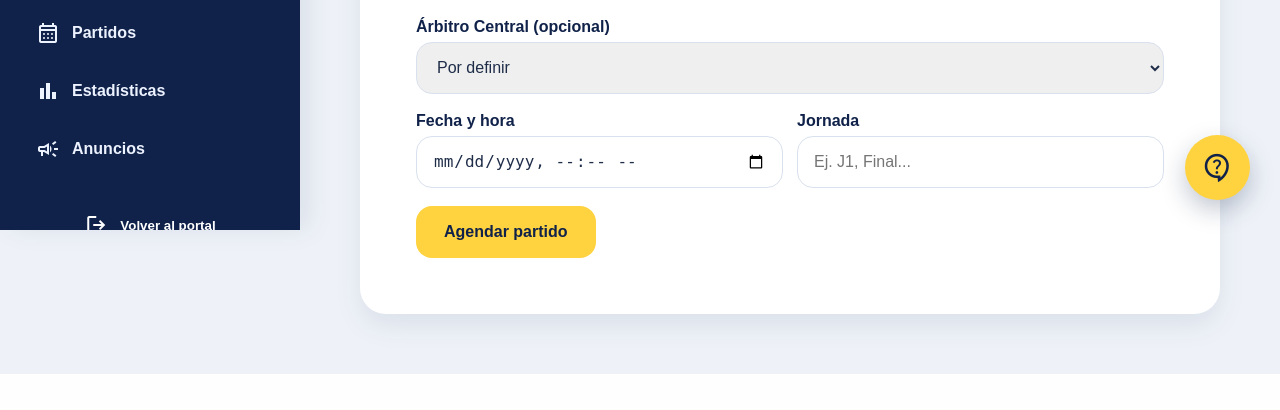
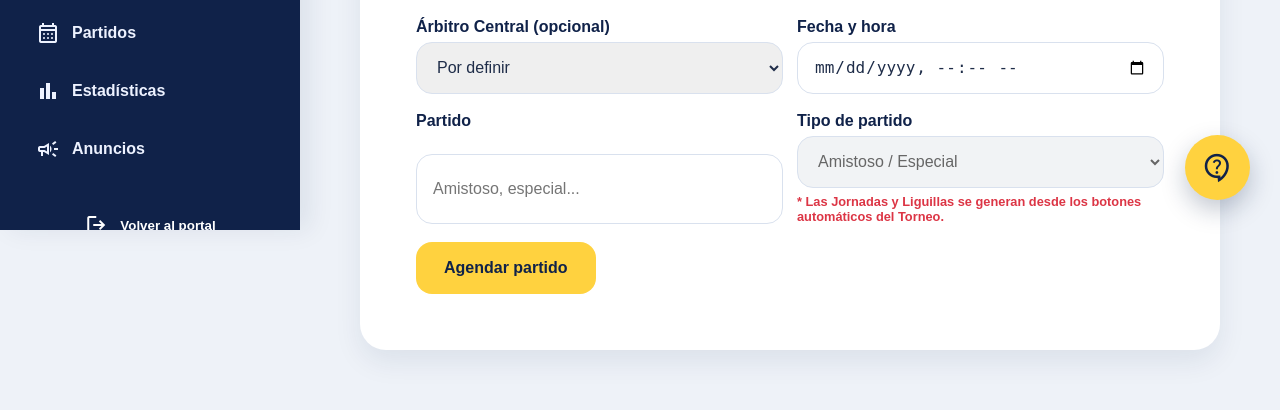
Before and after one commit to KSinloop/soccerpremier_app1, a Flask app: page /admin/partidos/nuevo in a window 1280 px wide. Shown: the part 570-980 px from the top of the page. Before the commit the page ends 944 px from the top, so only its background shows below. Run offline with Flask 3, Linux system fonts and the light colour scheme; data that the repository does not hold is empty; some libraries are stand-ins or nearby versions.

Commit message:
Automatización de las jornadas completada, cambios a la base de datos por los cambios version nueva 1.6

```diff
--- a/routes/admin.py
+++ b/routes/admin.py
@@ -1,6 +1,6 @@
 import os
 from werkzeug.utils import secure_filename
-from datetime import datetime, date as date_type
+from datetime import datetime, date as date_type, timedelta
 from flask import Blueprint, jsonify, request, render_template, redirect, url_for, flash
 from flask_login import login_required, current_user
 from db import db
@@ -40,7 +40,6 @@ def vista_dashboard():
     partidos_programados = len(db.session.execute(db.select(Partido).where(Partido.estado=='Programado')).scalars().all())
     anuncios_activos = len(db.session.execute(db.select(Anuncio)).scalars().all())
 
-    # Traemos los movimientos para el dashboard
     movimientos_recientes = db.session.execute(
         db.select(LogMovimiento).order_by(LogMovimiento.fecha.desc()).limit(7)
     ).scalars().all()
@@ -101,10 +100,30 @@ def vista_canchas_admin():
 
 @admin_bp.get("/estadisticas")
 def vista_estadisticas_admin():
-    total_goles = db.session.scalar(db.select(func.count(Gol.id))) or 0
-    total_amarillas = db.session.scalar(db.select(func.count(Incidencia.id)).where(Incidencia.tipo == "Tarjeta Amarilla")) or 0
-    total_rojas = db.session.scalar(db.select(func.count(Incidencia.id)).where(Incidencia.tipo == "Tarjeta Roja")) or 0
+    # 1. Total Goles (Solo Fase Regular)
+    total_goles = db.session.scalar(
+        db.select(func.count(Gol.id))
+        .join(Partido, Gol.partido_id == Partido.id)
+        .where(Partido.tipo_partido == "Fase Regular")
+    ) or 0
 
+    # 2. Total Amarillas (Solo Fase Regular)
+    total_amarillas = db.session.scalar(
+        db.select(func.count(Incidencia.id))
+        .join(Partido, Incidencia.partido_id == Partido.id)
+        .where(Incidencia.tipo == "Tarjeta Amarilla")
+        .where(Partido.tipo_partido == "Fase Regular")
+    ) or 0
+
+    # 3. Total Rojas (Solo Fase Regular)
+    total_rojas = db.session.scalar(
+        db.select(func.count(Incidencia.id))
+        .join(Partido, Incidencia.partido_id == Partido.id)
+        .where(Incidencia.tipo == "Tarjeta Roja")
+        .where(Partido.tipo_partido == "Fase Regular")
+    ) or 0
+
+    # 4. Top Goleadores (Solo Fase Regular)
     top_goleadores_query = (
         db.select(
             Jugador.nombre,
@@ -113,10 +132,12 @@ def vista_estadisticas_admin():
             func.count(Gol.id).label('total_goles')
         )
         .select_from(Gol)
+        .join(Partido, Gol.partido_id == Partido.id) # <-- Conectamos con el partido
         .join(RegistroJugador, Gol.registro_jugador_id == RegistroJugador.id)
         .join(Jugador, RegistroJugador.jugador_id == Jugador.id)
         .join(Inscripcion, RegistroJugador.inscripcion_id == Inscripcion.id)
         .join(Equipo, Inscripcion.equipo_id == Equipo.id)
+        .where(Partido.tipo_partido == "Fase Regular") # <-- Filtro de blindaje
         .group_by(Jugador.id, Equipo.id)
         .order_by(func.count(Gol.id).desc())
         .limit(5)
@@ -229,7 +250,9 @@ def crear_partido():
         fecha_hora_str = request.form.get("fecha_hora")
         jornada = request.form.get("jornada")
 
-        # Convertimos el texto del formulario a un objeto de Fecha y Hora de Python
+        # NUEVO: Tipo de partido para separar Liguilla y Amistosos
+        tipo_partido = request.form.get("tipo_partido", "Fase Regular")
+
         fecha_hora_obj = datetime.strptime(fecha_hora_str, "%Y-%m-%dT%H:%M")
 
         nuevo_partido = Partido(
@@ -239,6 +262,7 @@ def crear_partido():
             cancha_id=cancha_id,
             fecha_hora=fecha_hora_obj,
             jornada=request.form.get("jornada"),
+            tipo_partido=tipo_partido,
             estado="Programado",
             arbitro_id=request.form.get("arbitro_id") if request.form.get("arbitro_id") else None
         )
@@ -246,7 +270,6 @@ def crear_partido():
         db.session.commit()
         registrar_movimiento('Partidos', f'Partido programado ID: {nuevo_partido.id}')
 
-        # Generar pagos de arbitraje automáticamente al crear el partido
         pago_arb_1 = PagoArbitraje(
             partido_id=nuevo_partido.id,
             inscripcion_id=int(inscripcion_1_id),
@@ -273,7 +296,6 @@ def crear_partido():
     arbitros = db.session.execute(db.select(Arbitro).where(Arbitro.estado == "Activo")).scalars().all()
 
     return render_template("admin/form_partido.html", torneos=torneos, canchas=canchas, inscripciones=inscripciones, arbitros=arbitros)
-
 
 
 # ==========================================
@@ -393,10 +415,12 @@ def editar_partido(id):
             flash("Error: Un equipo no puede jugar contra sí mismo.", "error")
             return redirect(url_for('admin.editar_partido', id=id))
 
-        # Si no seleccionan cancha, guardamos None
         cancha_sel = request.form.get("cancha_id")
         partido.cancha_id = cancha_sel if cancha_sel else None
         partido.jornada = request.form.get("jornada")
+
+        partido.tipo_partido = request.form.get("tipo_partido")
+
         f_hora_str = request.form.get("fecha_hora")
         if f_hora_str:
             partido.fecha_hora = datetime.strptime(f_hora_str, "%Y-%m-%dT%H:%M")
@@ -440,13 +464,9 @@ def crear_jugador():
 
         if foto and foto.filename:
             nombre_seguro = secure_filename(foto.filename)
-
             ruta_guardado = os.path.join('static', 'uploads', nombre_seguro)
-
             os.makedirs(os.path.dirname(ruta_guardado), exist_ok=True)
-
             foto.save(ruta_guardado)
-
             ruta_para_bd = f'uploads/{nombre_seguro}'
 
         nuevo_jugador = Jugador(
@@ -566,7 +586,6 @@ def gestionar_roster(id):
     if request.method == "POST":
         jugador_id = request.form.get("jugador_id")
 
-        # Validar que el jugador no pertenezca ya a otro equipo en el mismo torneo
         conflicto = db.session.execute(
             db.select(RegistroJugador)
             .join(Inscripcion)
@@ -580,14 +599,12 @@ def gestionar_roster(id):
         es_capitan_form = True if request.form.get("es_capitan") else False
 
         if es_capitan_form:
-            # 1. Buscamos si ya había algún capitán en este equipo
             capitanes_anteriores = db.session.execute(
                 db.select(RegistroJugador)
                 .where(RegistroJugador.inscripcion_id == inscripcion.id)
                 .where(RegistroJugador.es_capitan == True)
             ).scalars().all()
 
-            # 2. Le quitamos el gafete a todos los anteriores
             for capitan in capitanes_anteriores:
                 capitan.es_capitan = False
 
@@ -695,14 +712,12 @@ def resultados_partido(id):
             partido.estado = nuevo_estado
             partido.motivo_cancelacion = motivo_cancelacion or partido.motivo_cancelacion
 
-            # Auto-generar pagos de arbitraje si se cancela o reprograma
             if nuevo_estado in ("Cancelado", "Reprogramado"):
-                from datetime import date as _date
                 for insc_id in [partido.inscripcion_1_id, partido.inscripcion_2_id]:
                     pago_arb = PagoArbitraje(
                         partido_id=partido.id,
                         inscripcion_id=insc_id,
-                        fecha_pago=_date.today(),
+                        fecha_pago=date_type.today(),
                         monto=COSTO_ARBITRAJE,
                         metodo_pago="Pendiente"
                     )
@@ -713,7 +728,6 @@ def resultados_partido(id):
                 db.session.commit()
                 registrar_movimiento('Partidos', f'Estado del partido ID {partido.id} cambiado a {nuevo_estado}')
 
-        # Manejar no presentaciones
         if no_presento_1 or no_presento_2:
             partido.no_presento_1 = no_presento_1
             partido.no_presento_2 = no_presento_2
@@ -748,27 +762,21 @@ def resultados_partido(id):
 @admin_bp.route("/partidos/<int:partido_id>/eliminar_gol/<int:gol_id>", methods=["POST"])
 @login_required
 def eliminar_gol(partido_id, gol_id):
-
     gol = db.session.get(Gol, gol_id)
     if gol:
         db.session.delete(gol)
         db.session.commit()
         registrar_movimiento('Partidos', f'Se eliminó un gol del partido {partido_id}')
-
-
     return redirect(url_for('admin.resultados_partido', id=partido_id))
 
 @admin_bp.route("/partidos/<int:partido_id>/eliminar_incidencia/<int:incidencia_id>", methods=["POST"])
 @login_required
 def eliminar_incidencia(partido_id, incidencia_id):
-
     incidencia = db.session.get(Incidencia, incidencia_id)
     if incidencia:
         db.session.delete(incidencia)
         db.session.commit()
         registrar_movimiento('Partidos', f'Se eliminó una incidencia del partido {partido_id}')
-
-
     return redirect(url_for('admin.resultados_partido', id=partido_id))
 
 # -----------------------------
@@ -803,17 +811,12 @@ def pagar_inscripcion_rapido(id):
         registrar_movimiento('Adeudos', f'Inscripción ID {inscripcion.id} marcada como pagada')
     return redirect(url_for('admin.vista_adeudos_admin'))
 
-# RUTA pagar_arbitraje eliminada — el pago ahora se gestiona exclusivamente
-# desde resultados_partido.html usando la ruta pagar_arbitraje_equipo.
-
-
 @admin_bp.route("/partidos/<int:partido_id>/pagar_arbitraje_equipo/<int:inscripcion_id>", methods=["POST"])
 @login_required
 def pagar_arbitraje_equipo(partido_id, inscripcion_id):
     metodo = request.form.get("metodo_pago", "Efectivo")
     monto_ingresado = float(request.form.get("monto", 0))
 
-    # 1. Buscar el adeudo pendiente exacto de este equipo
     pago_pendiente = db.session.execute(
         db.select(PagoArbitraje)
         .where(PagoArbitraje.partido_id == partido_id)
@@ -822,26 +825,21 @@ def pagar_arbitraje_equipo(partido_id, inscripcion_id):
     ).scalars().first()
 
     if pago_pendiente:
-        from datetime import date
-        # CORRECCIÓN AQUÍ: Convertimos a float para que no choque con el formulario
         monto_original = float(pago_pendiente.monto)
 
         if monto_ingresado >= monto_original:
-            # Pagó el total (liquidó la deuda)
             pago_pendiente.metodo_pago = metodo
-            pago_pendiente.fecha_pago = date.today()
+            pago_pendiente.fecha_pago = date_type.today()
             pago_pendiente.monto = monto_ingresado
         else:
-            # Pagó solo una parte (ABONO)
             pago_pendiente.metodo_pago = metodo
-            pago_pendiente.fecha_pago = date.today()
+            pago_pendiente.fecha_pago = date_type.today()
             pago_pendiente.monto = monto_ingresado
 
-            # Creamos una NUEVA deuda por la diferencia restante
             nuevo_pendiente = PagoArbitraje(
                 partido_id=partido_id,
                 inscripcion_id=inscripcion_id,
-                fecha_pago=date.today(),
+                fecha_pago=date_type.today(),
                 monto=(monto_original - monto_ingresado),
                 metodo_pago="Pendiente"
             )
@@ -853,10 +851,119 @@ def pagar_arbitraje_equipo(partido_id, inscripcion_id):
     url_volver = request.referrer or url_for('admin.resultados_partido', id=partido_id)
     return redirect(url_volver)
 
+# =========================================
+# LIGUILLA Y CALENDARIO AUTOMÁTICO (BERGER)
+# =========================================
 
-#============
-#Liguilla
-#============
+@admin_bp.route("/torneos/<int:torneo_id>/generar_calendario", methods=["POST"])
+@login_required
+def generar_calendario(torneo_id):
+    torneo = db.session.get(Torneo, torneo_id)
+    if not torneo:
+        flash("Torneo no encontrado.", "error")
+        return redirect(url_for('admin.vista_torneos_admin'))
+
+    # 1. Validar que no se duplique la creación
+    partidos_existentes = db.session.execute(
+        db.select(Partido)
+        .where(Partido.torneo_id == torneo_id)
+        .where(Partido.tipo_partido == "Fase Regular")
+    ).scalars().first()
+    if partidos_existentes:
+        flash("El calendario de fase regular ya fue generado previamente.", "error")
+        return redirect(url_for('admin.vista_torneos_admin'))
+
+    inscripciones = db.session.execute(
+        db.select(Inscripcion).where(Inscripcion.torneo_id == torneo_id)
+    ).scalars().all()
+
+    if len(inscripciones) < 3:
+        flash("Se necesitan al menos 3 equipos inscritos para generar un calendario de todos contra todos.", "error")
+        return redirect(url_for('admin.vista_torneos_admin'))
+
+    # 2. Configurar Equipos y el "Descanso" si son impares
+    equipos = [insc.id for insc in inscripciones]
+    if len(equipos) % 2 != 0:
+        equipos.append(None) # None actuará como el equipo "Descanso"
+
+    n = len(equipos)
+    total_jornadas = n - 1
+    partidos_por_jornada = n // 2
+
+    # 3. Calcular la fecha base del torneo
+    hoy = datetime.now().date()
+    # Si el torneo no tiene fecha de inicio, la asignamos para la siguiente semana
+    fecha_base = torneo.fecha_inicio if torneo.fecha_inicio else hoy + timedelta(days=1)
+
+    # Buscar el próximo día que coincida con la configuración del torneo
+    while True:
+        wd = fecha_base.weekday()
+        if torneo.dia_torneo == "Domingo" and wd == 6: break
+        elif torneo.dia_torneo == "Sabatino" and wd == 5: break
+        elif torneo.dia_torneo == "Lunes-Viernes" and wd < 5: break
+        elif not torneo.dia_torneo and wd == 5: break # Sábado por defecto
+        fecha_base += timedelta(days=1)
+
+    # 4. Generar el Calendario (Algoritmo de Berger)
+    for jornada in range(total_jornadas):
+        # A cada jornada le sumamos 1 semana de diferencia
+        fecha_jornada = fecha_base + timedelta(weeks=jornada)
+
+        # Empezamos los partidos de ese día a las 08:00 AM
+        hora_inicio = datetime(fecha_jornada.year, fecha_jornada.month, fecha_jornada.day, 8, 0)
+        hora_actual = hora_inicio
+
+        for i in range(partidos_por_jornada):
+            local = equipos[i]
+            visitante = equipos[n - 1 - i]
+
+            # Intercalar quién es local y visitante para el equipo fijo (índice 0)
+            if jornada % 2 == 1 and i == 0:
+                local, visitante = visitante, local
+
+            # Si a uno de los dos le toca el equipo "Descanso", ignoramos el cruce
+            if local is not None and visitante is not None:
+                nuevo_partido = Partido(
+                    torneo_id=torneo_id,
+                    inscripcion_1_id=local,
+                    inscripcion_2_id=visitante,
+                    fecha_hora=hora_actual,
+                    jornada=f"Jornada {jornada + 1}",
+                    tipo_partido="Fase Regular",
+                    estado="Programado"
+                )
+                db.session.add(nuevo_partido)
+                db.session.flush() # Para obtener el ID del partido antes de guardar los adeudos
+
+                # Generamos automáticamente el pago del arbitraje para ambos equipos
+                pago_arb_1 = PagoArbitraje(
+                    partido_id=nuevo_partido.id,
+                    inscripcion_id=local,
+                    fecha_pago=date_type.today(),
+                    monto=COSTO_ARBITRAJE,
+                    metodo_pago="Pendiente"
+                )
+                pago_arb_2 = PagoArbitraje(
+                    partido_id=nuevo_partido.id,
+                    inscripcion_id=visitante,
+                    fecha_pago=date_type.today(),
+                    monto=COSTO_ARBITRAJE,
+                    metodo_pago="Pendiente"
+                )
+                db.session.add(pago_arb_1)
+                db.session.add(pago_arb_2)
+
+                # El siguiente partido se programa 2 horas después
+                hora_actual += timedelta(hours=2)
+
+        # Rotación del algoritmo: dejamos el índice 0 fijo y movemos los demás
+        equipos.insert(1, equipos.pop())
+
+    db.session.commit()
+    registrar_movimiento('Torneos', f'Se generó el calendario Fase Regular para {torneo.nombre}')
+    flash(f"¡Calendario de la Fase Regular generado exitosamente para {len(inscripciones)} equipos!")
+    return redirect(url_for('admin.vista_partidos_admin'))
+
 
 @admin_bp.route("/torneos/<int:torneo_id>/generar_liguilla", methods=["POST"])
 @login_required
@@ -866,14 +973,13 @@ def generar_liguilla(torneo_id):
         flash("Torneo no encontrado.", "error")
         return redirect(url_for('admin.vista_torneos_admin'))
 
-    # 1. Traer todos los partidos finalizados de este torneo
     partidos = db.session.execute(
         db.select(Partido)
         .where(Partido.torneo_id == torneo_id)
         .where(Partido.estado == "Finalizado")
+        .where(Partido.tipo_partido == "Fase Regular")
     ).scalars().all()
 
-    # 2. Replicar la lógica de cálculo de puntos
     stats = {}
     for p in partidos:
         for insc in [p.inscripcion_1, p.inscripcion_2]:
@@ -906,14 +1012,11 @@ def generar_liguilla(torneo_id):
         s["DG"] = s["GF"] - s["GC"]
         s["PTS"] = s["G"] * 3 + s["E"]
 
-    # 3. Ordenar: Puntos, luego Diferencia de Goles
     tabla = sorted(stats.values(), key=lambda x: (x["PTS"], x["DG"]), reverse=True)
 
-    # 4. Cortar estrictamente a los 8 mejores
     clasificados = tabla[:8]
     n = len(clasificados)
 
-    # Asegurarnos de que el número de clasificados sea par
     if n % 2 != 0:
         n -= 1
         clasificados = clasificados[:n]
@@ -922,31 +1025,24 @@ def generar_liguilla(torneo_id):
         flash("No hay suficientes equipos con partidos jugados para armar liguilla.", "error")
         return redirect(url_for('admin.vista_torneos_admin'))
 
-    # 5. Armar llaves y calcular fechas INTELIGENTES basadas en el tipo de torneo
-    from datetime import datetime, timedelta
-
     hoy = datetime.now().date()
-    # Empezamos a buscar la fecha a partir de mañana para dar tiempo a los equipos
     dia_busqueda = hoy + timedelta(days=1)
 
     while True:
-        wd = dia_busqueda.weekday() # 0 = Lunes, 5 = Sábado, 6 = Domingo
+        wd = dia_busqueda.weekday()
         if torneo.dia_torneo == "Domingo" and wd == 6:
             break
         elif torneo.dia_torneo == "Sabatino" and wd == 5:
             break
         elif torneo.dia_torneo == "Lunes-Viernes" and wd < 5:
             break
-        # Si por alguna razón el torneo no tiene día registrado, lo mandamos al sábado por defecto
         elif not torneo.dia_torneo and wd == 5:
             break
 
         dia_busqueda += timedelta(days=1)
 
-    # Programamos el primer partido a las 5:00 PM (17:00 hrs)
     fecha_base = datetime(dia_busqueda.year, dia_busqueda.month, dia_busqueda.day, 17, 0)
 
-    # Crear los partidos
     for i in range(n // 2):
         id_loc = clasificados[i]["id"]
         id_vis = clasificados[n - 1 - i]["id"]
@@ -955,15 +1051,16 @@ def generar_liguilla(torneo_id):
             torneo_id=torneo_id,
             inscripcion_1_id=id_loc,
             inscripcion_2_id=id_vis,
-            fecha_hora=fecha_base + timedelta(hours=i), # Partidos separados por 1 hora exacta
+            fecha_hora=fecha_base + timedelta(hours=i),
             jornada="Cuartos de Final" if n >= 8 else "Liguilla",
+            tipo_partido="Liguilla",
             estado="Programado"
         )
         db.session.add(nuevo_p)
 
     db.session.commit()
     registrar_movimiento('Torneos', f'Liguilla generada para {torneo.nombre} ({n} equipos)')
-    flash("¡Liguilla armada con éxito! Ve a la pestaña de Partidos para confirmar canchas.")
+    flash("¡Liguilla armada con éxito!")
     return redirect(url_for('admin.vista_partidos_admin'))
 
 
@@ -995,7 +1092,6 @@ def cambiar_rol_roster(registro_id):
                 capitan_antiguo.es_capitan = False
 
             registro.es_capitan = True
-
             equipo.capitan_id = registro.jugador_id
 
             flash(f"{registro.jugador.nombre} es el nuevo capitán del equipo.", "success")
--- a/templates/admin/base_admin.html
+++ b/templates/admin/base_admin.html
@@ -108,7 +108,7 @@
             <div style="text-align: center; margin-bottom: 24px;">
                 <img src="{{ url_for('static', filename='img/SPJ.jpeg') }}" alt="Logo" style="width: 80px; border-radius: 12px; margin-bottom: 10px;">
                 <h4 style="margin: 0; color: var(--navy); font-size: 1.4rem; font-weight: 800;">Soccer Premier Juárez</h4>
-                <p style="margin: 5px 0 0; color: var(--muted); font-weight: 700; font-size: 1rem;">Versión 1.5.0</p>
+                <p style="margin: 5px 0 0; color: var(--muted); font-weight: 700; font-size: 1rem;">Versión 1.6.0</p>
             </div>
 
             <div style="display: grid; gap: 16px;">
@@ -116,10 +116,8 @@
                     <span style="display: block; color: var(--muted); font-size: 0.75rem; font-weight: 800; letter-spacing: 1.5px; text-transform: uppercase; margin-bottom: 10px;">Desarrollado por:</span>
                     <p style="margin: 0; color: var(--navy); font-weight: 800; font-size: 0.95rem; line-height: 1.6;">
                         Ing. Joselyn Dueñas Fabela<br>
-                        Ing. Kenner López Ramírez<br>
+                        Ing. Kenner Shahid López Ramírez<br>
                         Ing. Orlando Alvarado Vargas<br>
-                        Ing. Uriel Bravo Castillo<br>
-                        Ing. Sergio Butzmann Martínez
                     </p>
                 </div>
 
@@ -159,8 +157,8 @@
             text: "Tendrás que volver a ingresar tus credenciales para administrar.",
             icon: 'warning',
             showCancelButton: true,
-            confirmButtonColor: '#ffd23f', /* Tu dorado */
-            cancelButtonColor: '#102249', /* Tu azul marino */
+            confirmButtonColor: '#ffd23f',
+            cancelButtonColor: '#102249',
             confirmButtonText: '<span style="color: #102249; font-weight: bold;">Sí, salir</span>',
             cancelButtonText: 'Cancelar',
             background: '#ffffff',
@@ -179,15 +177,14 @@
             html: `Estás a punto de eliminar: <strong>${textoElemento}</strong>.<br>Esta acción no se puede deshacer.`,
             icon: 'error',
             showCancelButton: true,
-            confirmButtonColor: '#cc0000', /* Rojo de peligro */
-            cancelButtonColor: '#102249', /* Tu azul marino */
+            confirmButtonColor: '#cc0000',
+            cancelButtonColor: '#102249',
             confirmButtonText: '<span style="color: #ffffff; font-weight: bold;">Sí, eliminar</span>',
             cancelButtonText: 'Cancelar',
             background: '#ffffff',
             borderRadius: '24px'
         }).then((result) => {
             if (result.isConfirmed) {
-                // Si dice que sí, lo mandamos a la ruta de eliminación
                 window.location.href = urlAccion;
             }
         })
--- a/templates/admin/form_partido.html
+++ b/templates/admin/form_partido.html
@@ -10,7 +10,6 @@
             </div>
             <a href="{{ url_for('admin.vista_partidos_admin') }}" class="admin-chip">← Volver</a>
         </div>
-
 
         {% with messages = get_flashed_messages(with_categories=true) %}
             {% if messages %}
@@ -70,6 +69,7 @@
                 </select>
             </div>
 
+            <div style="display: grid; grid-template-columns: 1fr 1fr; gap: 14px;">
                 <div style="display: grid; gap: 6px;">
                     <label style="color: var(--navy); font-weight: 800;">Árbitro Central (opcional)</label>
                     <select name="arbitro_id"
@@ -80,17 +80,28 @@
                         {% endfor %}
                     </select>
                 </div>
-
-            <div style="display: grid; grid-template-columns: 1fr 1fr; gap: 14px;">
                 <div style="display: grid; gap: 6px;">
                     <label style="color: var(--navy); font-weight: 800;">Fecha y hora</label>
                     <input type="datetime-local" name="fecha_hora" required
                            style="min-height: 52px; border-radius: 16px; border: 1px solid #d9e1ee; padding: 0 16px; font-size: 1rem; color: var(--text); outline: none; width: 100%;">
                 </div>
+            </div>
+
+            <div style="display: grid; grid-template-columns: 1fr 1fr; gap: 14px;">
                 <div style="display: grid; gap: 6px;">
-                    <label style="color: var(--navy); font-weight: 800;">Jornada</label>
-                    <input type="text" name="jornada" placeholder="Ej. J1, Final..." required
+                    <label style="color: var(--navy); font-weight: 800;">Partido</label>
+                    <input type="text" name="jornada" placeholder="Amistoso, especial..." required
                            style="min-height: 52px; border-radius: 16px; border: 1px solid #d9e1ee; padding: 0 16px; font-size: 1rem; color: var(--text); outline: none; width: 100%;">
+                </div>
+                <div style="display: grid; gap: 6px;">
+                    <label style="color: var(--navy); font-weight: 800;">Tipo de partido</label>
+                    <select name="tipo_partido" required
+                            style="min-height: 52px; border-radius: 16px; border: 1px solid #d9e1ee; padding: 0 16px; font-size: 1rem; color: #666; background-color: #f1f3f5; outline: none; width: 100%; pointer-events: none;" tabindex="-1">
+                        <option value="Amistoso" selected>Amistoso / Especial</option>
+                    </select>
+                    <p style="margin: 0; font-size: 0.8rem; color: #dc3545; font-weight: bold;">
+                        * Las Jornadas y Liguillas se generan desde los botones automáticos del Torneo.
+                    </p>
                 </div>
             </div>
 
@@ -145,19 +156,4 @@ document.addEventListener('DOMContentLoaded', function() {
     }
 });
 </script>
-
-<!-- <script>
-document.addEventListener('DOMContentLoaded', function() {
-    const fechaInput = document.querySelector('input[name="fecha_hora"]');
-    if (fechaInput) {
-        const hoy = new Date();
-        hoy.setHours(0, 0, 0, 0);
-        hoy.setMinutes(hoy.getMinutes() - hoy.getTimezoneOffset());
-
-        const minDate = hoy.toISOString().slice(0, 16);
-
-        fechaInput.setAttribute('min', minDate);
-    }
-});
-</script> -->
 {% endblock %}
```
Also changed, not shown: models.py (+12 -5 lines), routes/public.py (+26 -12 lines), templates/admin/editar_partido.html (+16 -4 lines), templates/admin/estadisticas_admin.html (+4 -10 lines), templates/admin/torneos_admin.html (+31 -1 lines). Lines whose indentation alone changed are shown as unchanged.
